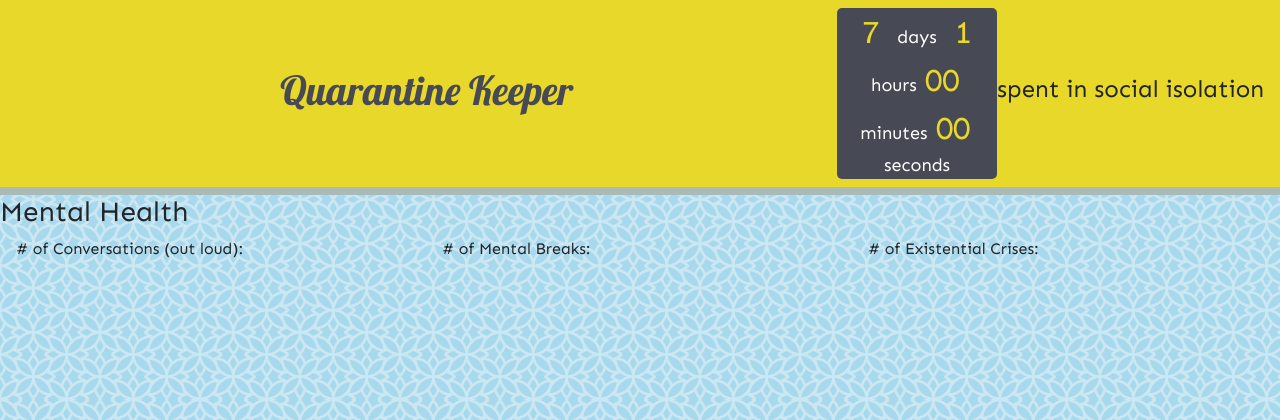
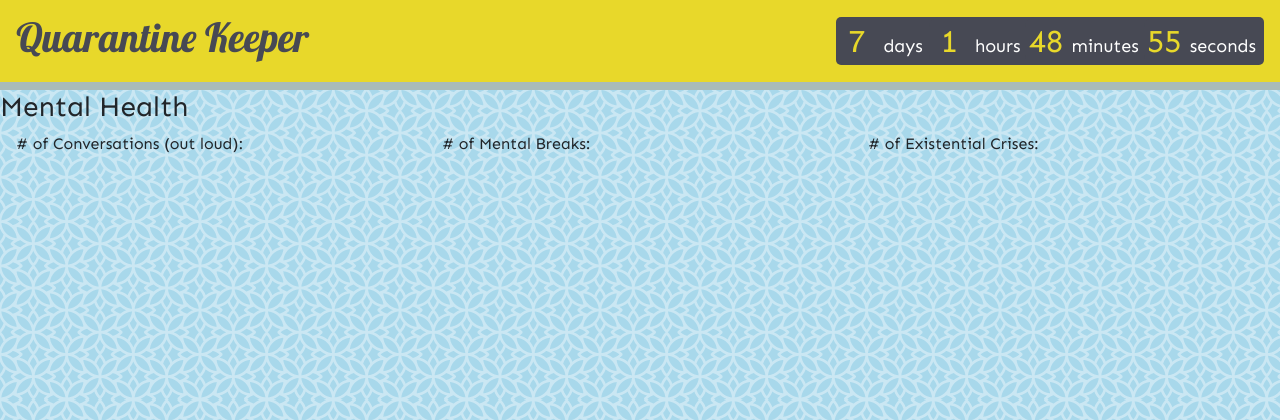
Before and after one commit to psittikul/quarantine-keeper, a PHP site: page / in a window 1280 px wide. Shown: the top 420 px of the page. Run offline with PHP 8.4, Linux system fonts and the light colour scheme; some web fonts are replaced.

Commit message:
Messing w styles

```diff
--- a/css/styles.css
+++ b/css/styles.css
@@ -1,7 +1,6 @@
 #headerTitle {
   font-family: "Lobster", cursive;
   color: #474954;
-  margin: auto;
 }
 
 body {
@@ -25,7 +24,6 @@ body .container-fluid {
 .countup {
   text-align: center;
   background: #474954;
-  width: 10rem;
   border-radius: 5px;
 }
 
@@ -46,5 +44,8 @@ body .container-fluid {
   font-size: large;
   color: white;
 }
+.countup span[class*=timeRef]:last-of-type {
+  padding-right: 0.5rem;
+}
 
 /*# sourceMappingURL=styles.css.map */
--- a/index.php
+++ b/index.php
@@ -31,7 +31,6 @@
                 <span class="timeel seconds">00</span>
                 <span class="timeel timeRefSeconds">seconds</span>
             </div>
-            <h4>spent in social isolation</h4>
         </nav>
         <h3>Mental Health</h3>
         <div class="row">
--- a/js/scripts.js
+++ b/js/scripts.js
@@ -23,8 +23,8 @@ function countUpFromTime(countFrom, id) {
     var idEl = document.getElementById(id);
     idEl.getElementsByClassName('days')[0].innerHTML = days;
     idEl.getElementsByClassName('hours')[0].innerHTML = hours;
-    // idEl.getElementsByClassName('minutes')[0].innerHTML = mins;
-    // idEl.getElementsByClassName('seconds')[0].innerHTML = secs;
+    idEl.getElementsByClassName('minutes')[0].innerHTML = mins;
+    idEl.getElementsByClassName('seconds')[0].innerHTML = secs;
 
     clearTimeout(countUpFromTime.interval);
     countUpFromTime.interval = setTimeout(function () { countUpFromTime(countFrom, id); }, 1000);
--- a/scss/styles.scss
+++ b/scss/styles.scss
@@ -3,7 +3,7 @@
 #headerTitle {
   font-family: $Lobster;
   color: $outer-space;
-  margin: auto;
+  // margin: auto;
 }
 
 body {
@@ -27,7 +27,6 @@ body {
 .countup {
   text-align: center;
   background: $outer-space;
-  width: 10rem;
   border-radius: 5px;
 }
 .countup .timeel {
@@ -45,4 +44,7 @@ body {
   margin-left: 0;
   font-size: large;
   color: white;
+  &:last-of-type {
+    padding-right: 0.5rem;
+  }
 }
```
Also changed, not shown: 1 other file.
